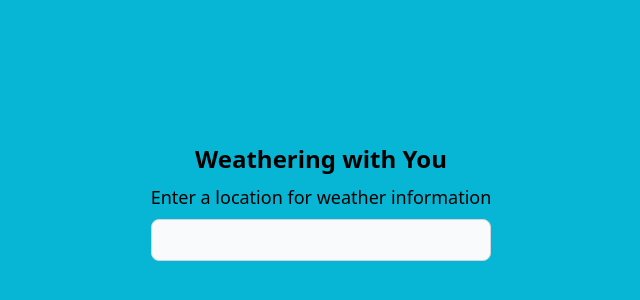
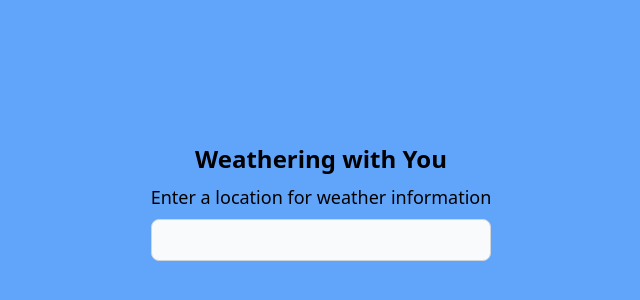
Before and after one commit to Froiod/Weather-App, a website: page index.html in a window 1280 px wide. Shown: the part 170-470 px from the top of the page, without its empty margins (319-959 px from the left). Drawn offline with Linux system fonts and the light colour scheme.

Commit message:
updated styles

```diff
--- a/index.html
+++ b/index.html
@@ -7,15 +7,15 @@
   <link rel="stylesheet" href="./css/styles.css">
   <title>Weather App</title>
 </head>
-<body class="bg-cyan-500">
+<body class="bg-blue-400">
   <div class="container text-center flex flex-col justify-center items-center h-[100vh] mx-auto">
     <h1 class="text-center text-2xl font-bold mt-4">Weathering with You</h1>
     <form class="text-center mt-2 mb-16 mx-auto max-w-md">
       <label for="city" class="text-lg my-2">Enter a location for weather information</label>
-      <input type="text" name="city" class="block p-2 my-2 pl-10 w-full text-md text-gray-900 bg-gray-50 rounded-lg border border-gray-300 focus:ring-blue-500 focus:border-blue-500 dark:bg-gray-700 dark:border-gray-600 dark:placeholder-gray-400 dark:text-white dark:focus:ring-blue-500 dark:focus:border-blue-500">
+      <input type="text" name="city" class="block p-2 my-2 pl-4 w-full text-md text-gray-900 bg-gray-50 rounded-lg border border-gray-300 focus:ring-blue-500 focus:border-blue-500 dark:bg-gray-700 dark:border-gray-600 dark:placeholder-gray-400 dark:text-white dark:focus:ring-blue-500 dark:focus:border-blue-500">
     </form>
     <div class="card hidden h-[400px] w-[300px] rounded-lg">
-      <div class="relative w-[100px] h-[100px] mx-auto bg-white rounded-full -top-[50px]">
+      <div class="relative w-[100px] h-[100px] mx-auto bg-orange-300 rounded-full -top-[50px]">
         <!-- icon -->
         <img src="" class="icon">
       </div>
```
Also changed, not shown: css/styles.css.
